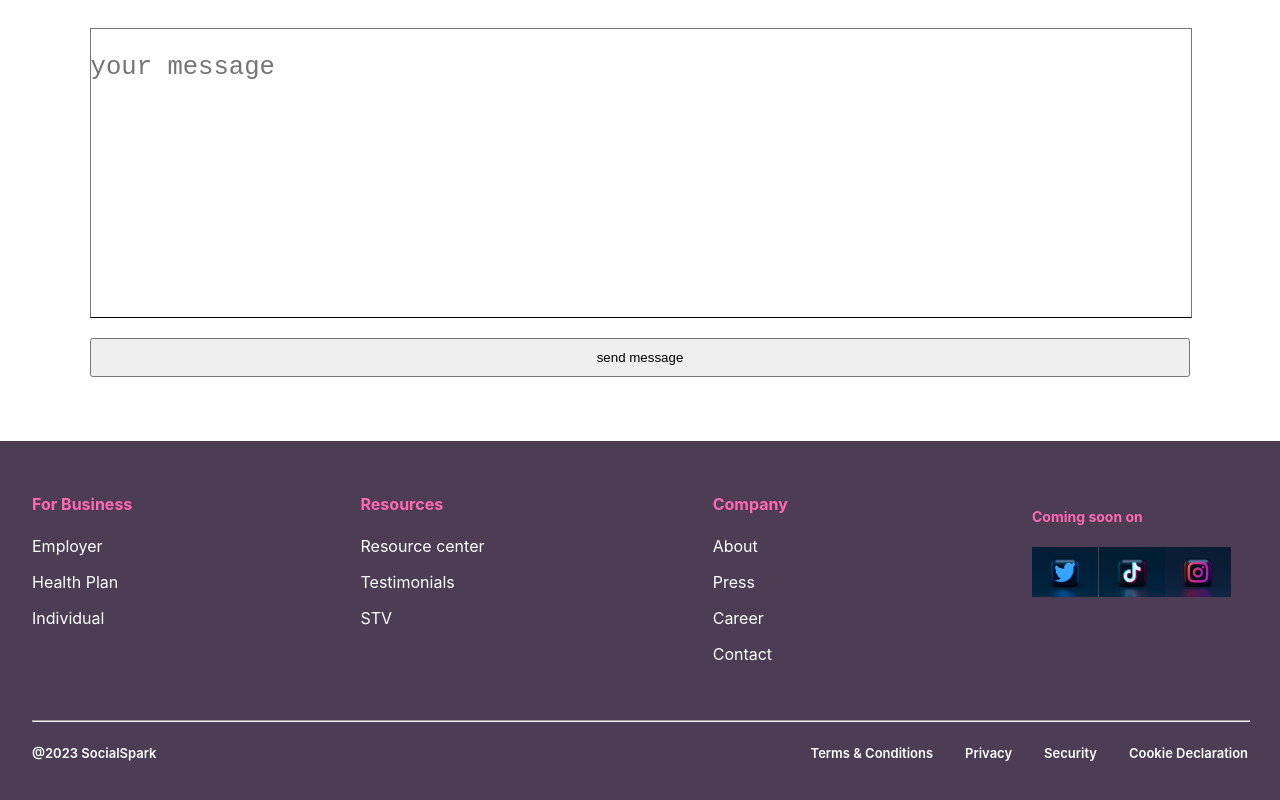
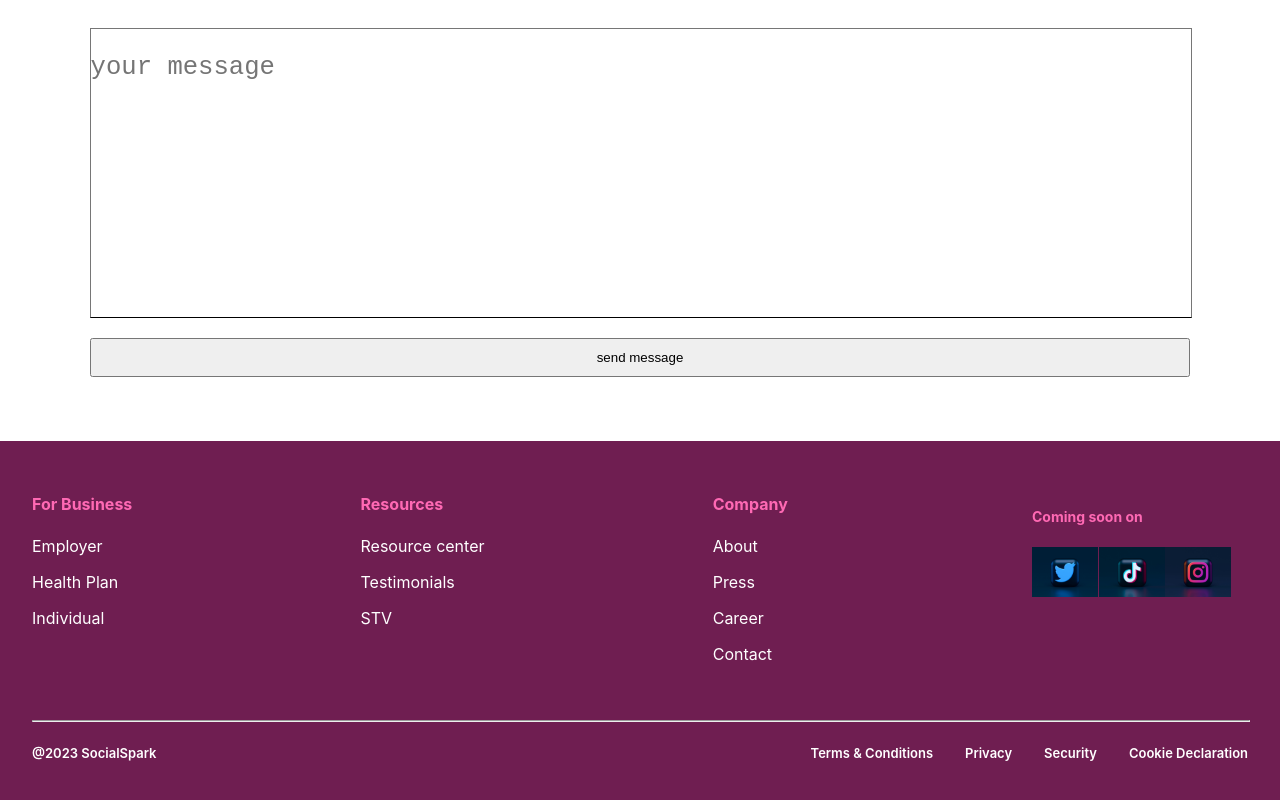
Before and after one commit to kraggio/AllyCapstone, a React (Create React App) app in the folder allycapstone/: page /contact in a window 1280 px wide. Shown: the part 1505-2305 px from the top of the page. Built offline with nearby package versions, Linux system fonts and the light colour scheme.

Commit message:
footer color change

```diff
--- a/allycapstone/src/styles/Footer.css
+++ b/allycapstone/src/styles/Footer.css
@@ -2,7 +2,7 @@
   padding: 2rem 2rem 2rem 2rem;
 }
 .footer {
-  background-color: rgb(76, 60, 84);
+  background-color: #6f1e51;
 }
 .sb__footer {
   display: flex;
```
